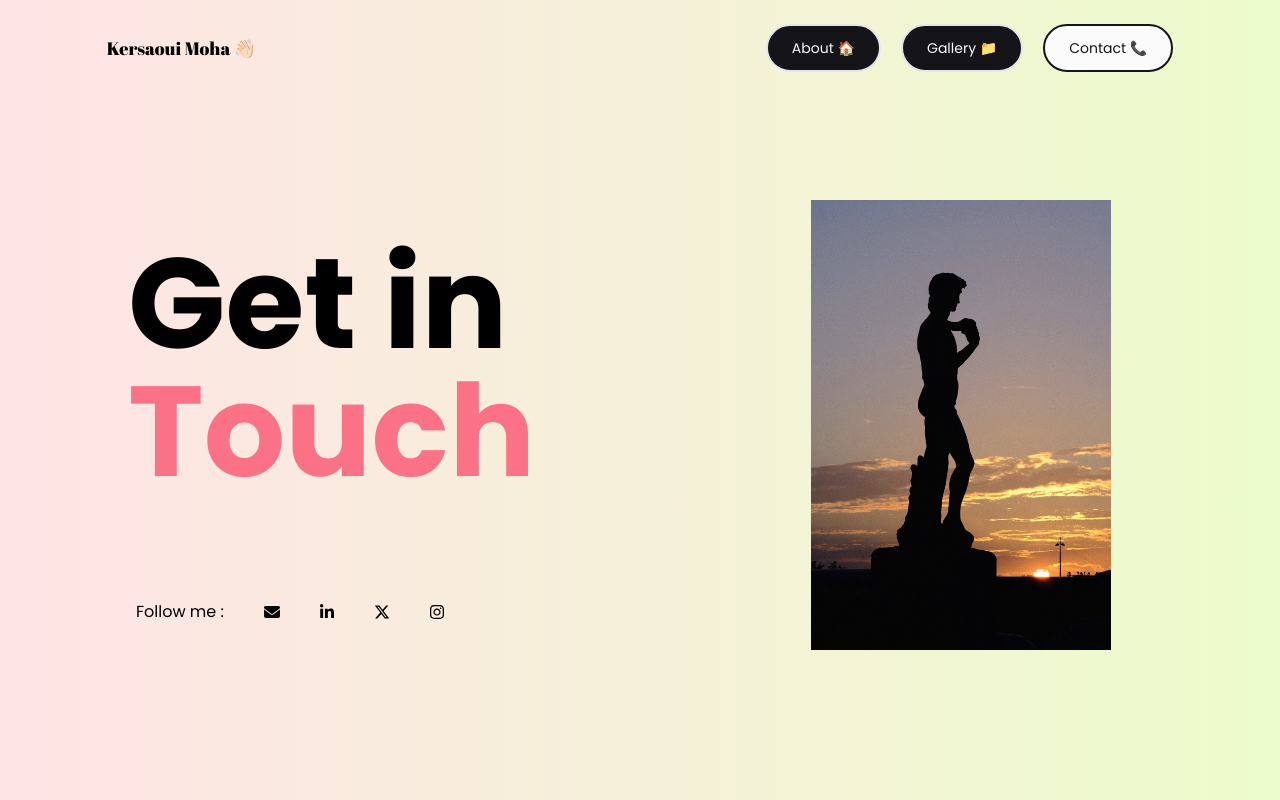
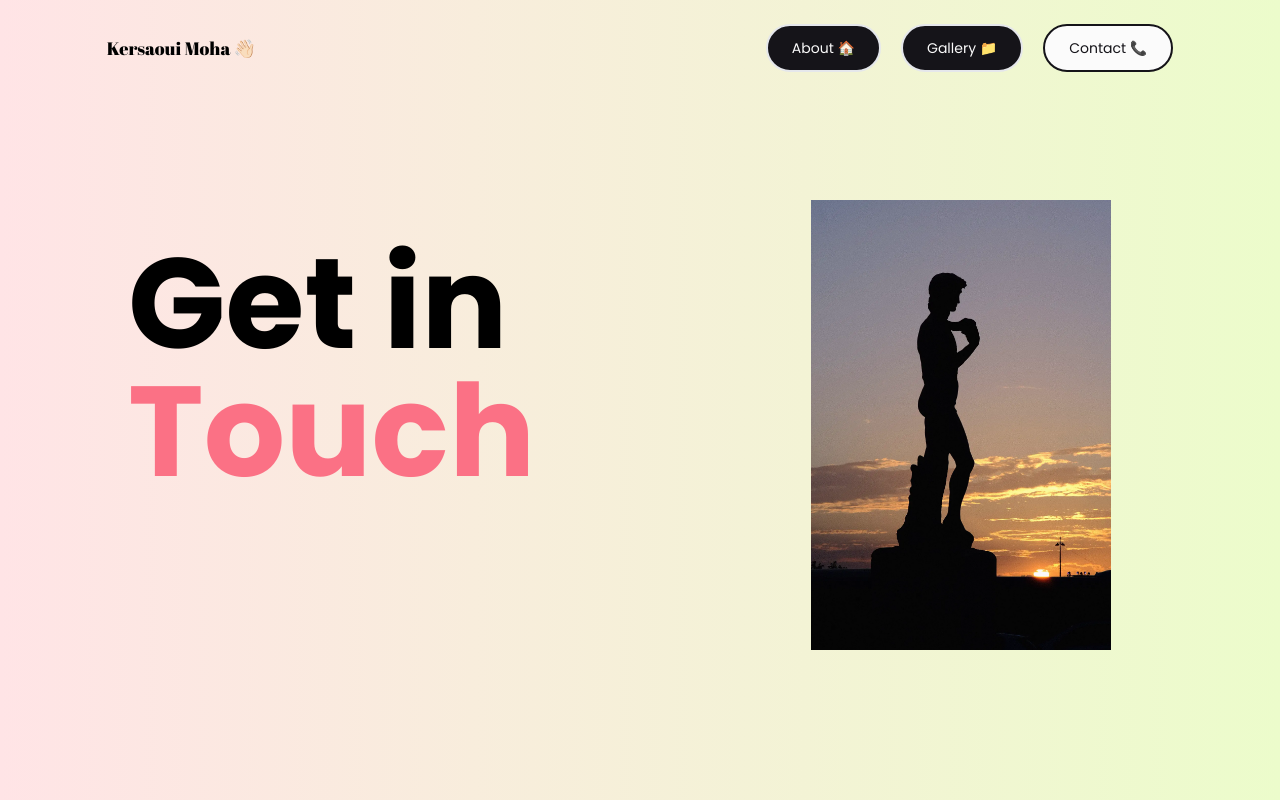
Before and after one commit to KesraouiMohamed1991/Photography-portfolio, a React (Vite) app: page /Contact in a window 1280 px wide. Built offline with nearby package versions, Linux system fonts and the light colour scheme.

Commit message:
add lazy images

```diff
--- a/src/Components/About.jsx
+++ b/src/Components/About.jsx
@@ -1,5 +1,7 @@
 import { useState } from "react";
 import RotatingImages from "./RotatingImages";
+import { motion } from "framer-motion";
+import { Link } from "react-router-dom";
 
 function About() {
   const images = [
@@ -37,27 +39,43 @@ function About() {
   return (
     <div className="lg:w-4/5 w-full mx-auto flex flex-col-reverse sm:flex-row items-center justify-around  min-h-screen   ">
       <div className="h-2/5 p-4 mb-16  sm:h-2/3 flex flex-col items-center justify-center sm:items-start sm:justify-center   w-full sm:w-1/2  ">
-        <h1
+        <motion.h1
+          initial={{ opacity: 0, x: -100 }}
+          whileInView={{ opacity: 1, x: 0 }}
+          transition={{ duration: 0.3, delay: 0.3 }}
           onMouseEnter={handleMouseEnterH1}
           onMouseLeave={handleMouseLeaveH1}
           className="sm:text-6xl text-3xl sm:mt-24 py-4 font-custom2 text-center sm:text-start"
         >
           Visual Stories, Timeless Images {!isHoveredH1 ? "📷" : "📸"}{" "}
-        </h1>
-        <a
-          className="ml-4 px-7 py-3 sm:mt-16 bg-text text-background rounded-3xl"
-          href="https://wa.me/+33656853329"
-          target="_blank "
-          onMouseEnter={handleMouseEnterBtn}
-          onMouseLeave={handleMouseLeaveBtn}
+        </motion.h1>
+
+        <motion.div
+          initial={{ opacity: 0, y: 100 }}
+          whileInView={{ opacity: 1, y: 0 }}
+          transition={{ duration: 0.3, delay: 0.3 }}
+          className="sm:mt-16"
         >
-          Book a call {!isHoveredBtn ? "😃" : "😉"}
-        </a>
+          <Link
+            className="ml-4 px-7 py-3  bg-text text-background rounded-3xl"
+            to="https://wa.me/+33656853329"
+            target="_blank "
+            onMouseEnter={handleMouseEnterBtn}
+            onMouseLeave={handleMouseLeaveBtn}
+          >
+            Book a call {!isHoveredBtn ? "😃" : "😉"}
+          </Link>
+        </motion.div>
       </div>
 
-      <div className="h-2/5 sm:h-3/5 p-16 mt-32   w-full flex items-center justify-center sm:w-1/2 ">
+      <motion.div
+        initial={{ opacity: 0, x: 100 }}
+        whileInView={{ opacity: 1, x: 0 }}
+        transition={{ duration: 0.3, delay: 0.3 }}
+        className="h-2/5 sm:h-3/5 p-16 mt-32   w-full flex items-center justify-center sm:w-1/2 "
+      >
         <RotatingImages images={images} />
-      </div>
+      </motion.div>
     </div>
   );
 }
--- a/src/Components/Contact.jsx
+++ b/src/Components/Contact.jsx
@@ -1,4 +1,3 @@
-// import { Link } from "react-router-dom"
 import { FontAwesomeIcon } from "@fortawesome/react-fontawesome";
 import { faEnvelope } from "@fortawesome/free-solid-svg-icons";
 import { faLinkedinIn } from "@fortawesome/free-brands-svg-icons";
@@ -6,47 +5,78 @@ import { faXTwitter } from "@fortawesome/free-brands-svg-icons";
 import { faInstagram } from "@fortawesome/free-brands-svg-icons";
 import { LazyLoadImage } from "react-lazy-load-image-component";
 import "react-lazy-load-image-component/src/effects/blur.css";
+import { motion } from "framer-motion";
+
+const socialMediaLinks = [
+  {
+    icon: faEnvelope,
+    link: "mailto:kesraoui15003@gmail.com",
+    label: "Email",
+  },
+  {
+    icon: faLinkedinIn,
+    link: "https://www.linkedin.com/in/kesraoui-mohamed-298a6a147/",
+    label: "LinkedIn",
+  },
+  {
+    icon: faXTwitter,
+    link: "https://twitter.com/KesraouiMohame1",
+    label: "Twitter",
+  },
+  {
+    icon: faInstagram,
+    link: "https://instagram.com/massiliapixx/",
+    label: "Instagram",
+  },
+];
+
 function Contact() {
   return (
     <div className="w-4/5 mx-auto flex flex-col sm:flex-row items-center justify-center h-screen">
-      <div className="h-full flex flex-col justify-center items-center sm:block sm:h-1/2 w-full sm:w-2/3">
-        <h1 className="text-5xl sm:text-9xl mt-10 font-custom font-bold">
+      <div className="h-full overflow-hidden flex flex-col justify-center items-center sm:block sm:h-1/2 w-full sm:w-2/3">
+        <motion.h1
+          initial={{ opacity: 0, y: 100 }}
+          whileInView={{ opacity: 1, y: 0 }}
+          transition={{ duration: 0.3, delay: 0.3 }}
+          className="text-5xl sm:text-9xl mt-10 font-custom font-bold"
+        >
           Get in <br />
           <span className="text-rose-400"> Touch </span>{" "}
-        </h1>
+        </motion.h1>
 
         <div className="flex h-8 justify-start p-2 sm:gap-10 gap-10 text-center sm:text-start mt-24 items-center flex-wrap cursor-pointer">
           <p className="font-custom">Follow me : </p>
 
-          <a href="mailto:kesraoui15003@gmail.com">
-            <FontAwesomeIcon icon={faEnvelope} />
-          </a>
-
-          <a
-            href="https://www.linkedin.com/in/kesraoui-mohamed-298a6a147/"
-            target="_blank "
-          >
-            <FontAwesomeIcon icon={faLinkedinIn} />
-          </a>
-
-          <a href="https://twitter.com/KesraouiMohame1" target="_blank ">
-            <FontAwesomeIcon icon={faXTwitter} />
-          </a>
-
-          <a href="https://instagram.com/massiliapixx/" target="_blank ">
-            <FontAwesomeIcon icon={faInstagram} />
-          </a>
+          {socialMediaLinks.map(({ icon, link, label }, index) => (
+            <motion.a
+              initial={{ opacity: 0, y: 100 }}
+              animate={{ opacity: 1, y: 0 }}
+              transition={{ duration: 0.3, delay: 0.1 * index }}
+              key={index}
+              href={link}
+              target="_blank"
+              rel="noopener noreferrer"
+              aria-label={label}
+            >
+              <FontAwesomeIcon icon={icon} />
+            </motion.a>
+          ))}
         </div>
       </div>
 
-      <div className="hidden sm:block sm:h-1/2 w-full sm:w-1/3">
+      <motion.div
+        initial={{ opacity: 0, y: -100 }}
+        whileInView={{ opacity: 1, y: 0 }}
+        transition={{ duration: 0.3 }}
+        className="hidden sm:block sm:h-1/2 w-full sm:w-1/3"
+      >
         <LazyLoadImage
           height={400}
           width={300}
           src="../../images/photo00003.webp"
           alt=""
         />
-      </div>
+      </motion.div>
     </div>
   );
 }
--- a/src/Components/Project.jsx
+++ b/src/Components/Project.jsx
@@ -44,8 +44,13 @@ function Project() {
 
       <motion.div className="w-full min-h-screen   grid grid-cols-1 sm:grid-cols-2 md:grid-cols-3 lg:grid-cols-4 place-items-center gap-4 ">
         {images.map((image, index) => (
+          <motion.div
+            initial={{ opacity: 0, y: 60 }}
+            whileInView={{ opacity: 1, y: 0 }}
+            transition={{ duration: 0.3, delay: 0.3 }}
+            key={index}
+          >
             <LazyLoadImage
-            key={index}
               height={400}
               width={300}
               src={image}
@@ -53,6 +58,7 @@ function Project() {
               effect="blur"
               className="w-42 h-full object-cover rounded-lg"
             />
+          </motion.div>
         ))}
       </motion.div>
     </div>
```
Lines whose indentation alone changed are shown as unchanged.
